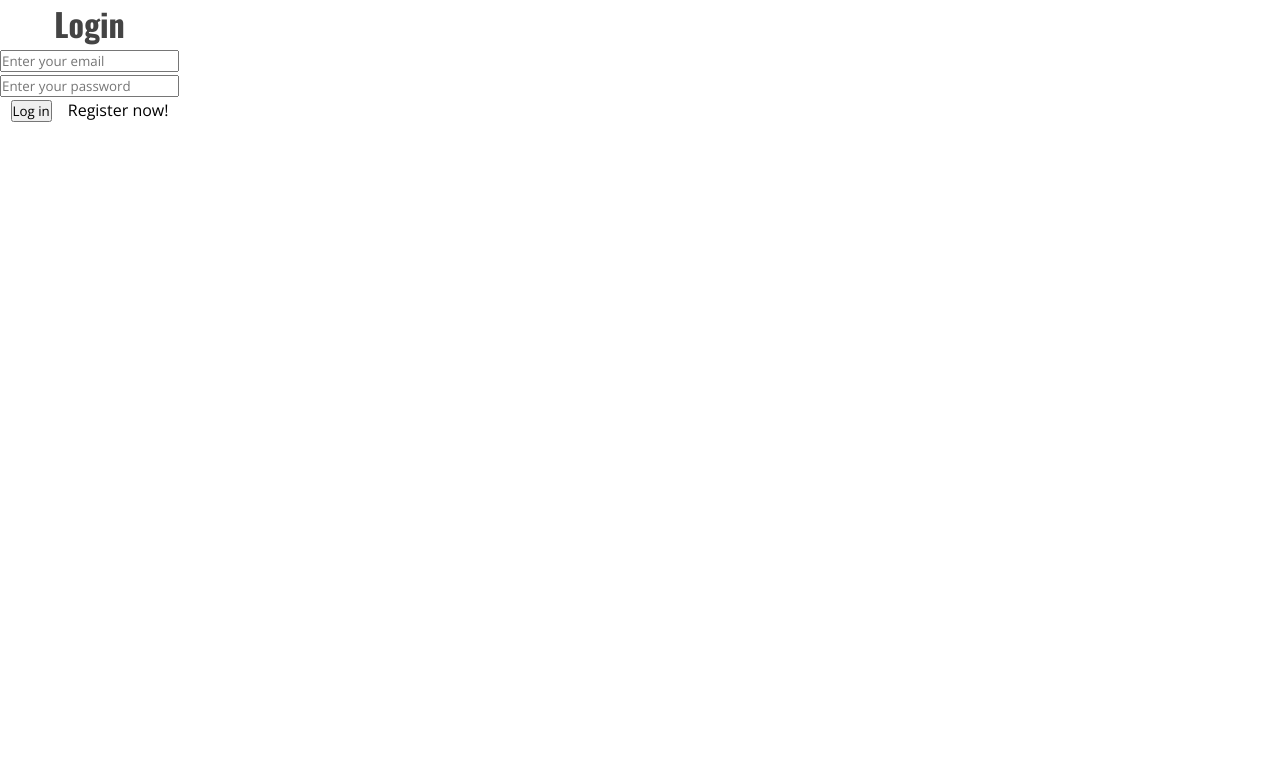
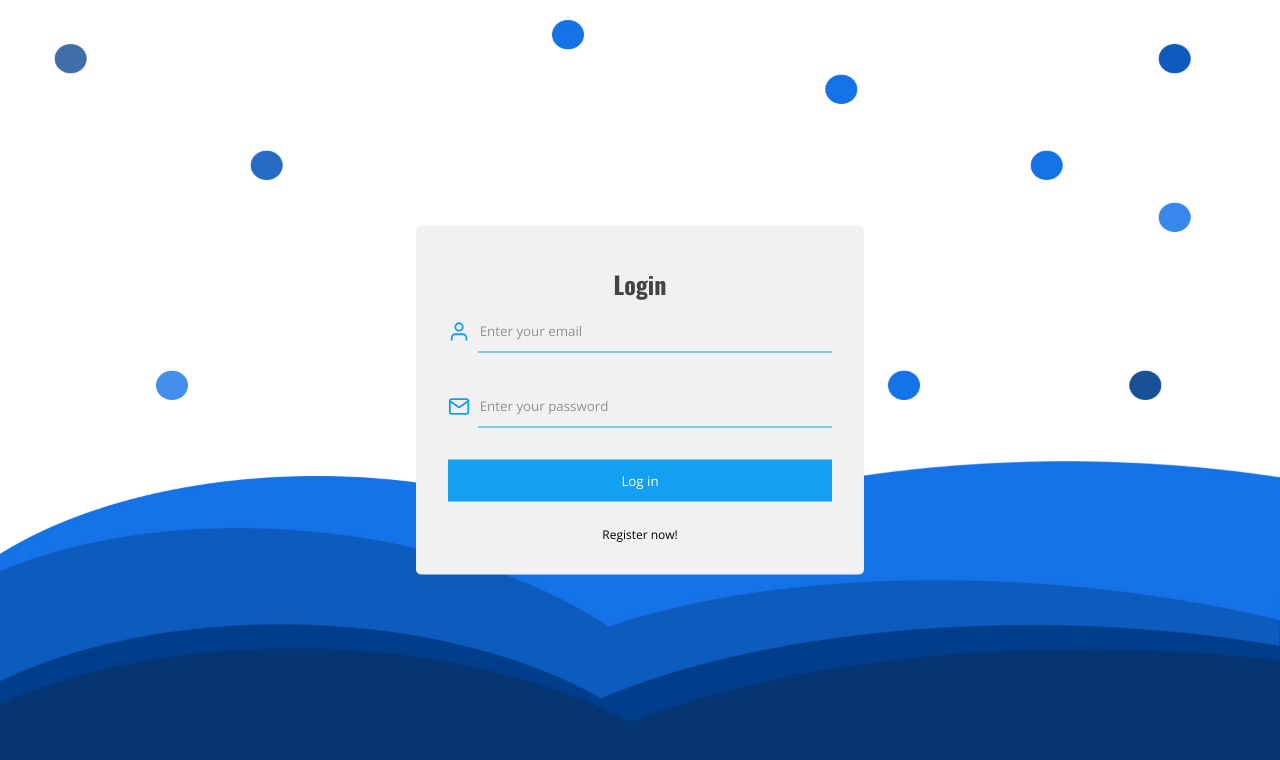
Before and after one commit to sanderhelleso/open-excercise-API, a React (Create React App) app in the folder client/: page / in a window 1280 px wide. Shown: the top 760 px of the page. Built offline with nearby package versions, Linux system fonts and the light colour scheme; no server answers.

Commit message:
Added styling to login and tiny change on register

```diff
--- a/client/src/components/login/Login.js
+++ b/client/src/components/login/Login.js
@@ -1,58 +1,156 @@
-import React, { useReducer } from 'react';
-import _fetch from '../../lib/_fetch';
-import login from '../../lib/login';
-import { withRouter } from 'react-router-dom';
+import React, { useReducer } from "react";
+import _fetch from "../../lib/_fetch";
+import login from "../../lib/login";
+import { withRouter } from "react-router-dom";
+import styled from "styled-components";
+import register from "../../img/register.jpg";
+import { User, Mail } from "react-feather";
 
 const inputs = [
     {
-		placeholder: 'Enter your email',
-		type: 'email',
-		required: true
+        placeholder: "Enter your email",
+        type: "email",
+        required: true,
+        icon: <User color="#139ff2" />
     },
     {
-		placeholder: 'Enter your password',
-		type: 'password',
-		required: true
+        placeholder: "Enter your password",
+        type: "password",
+        required: true,
+        icon: <Mail color="#139ff2" />
     }
 ];
 
 const Login = ({ history }) => {
-	const [ state, updateState ] = useReducer((state, newState) => ({ ...state, ...newState }), {
-		email: '',
-		password: ''
-	});
+    const [state, updateState] = useReducer(
+        (state, newState) => ({ ...state, ...newState }),
+        {
+            email: "",
+            password: ""
+        }
+    );
 
-	const handleSubmit = async (e) => {
+    const handleSubmit = async e => {
         e.preventDefault();
+
         login(false, state);
     };
 
     return (
-		<form className="Wrapper">
-			<h1 style={{ textAlign: 'center' }}>Login</h1>
+        <StyledBg>
+            <StyledForm noValidate>
+                <StyledHeader>Login</StyledHeader>
 
-			{inputs.map((input) => (
-				<div key={input.type}>
-					<input
+                {inputs.map(input => (
+                    <InputContainer key={input.type}>
+                        {input.icon}
+                        <StyledInput
                             placeholder={input.placeholder}
                             type={input.type}
                             required={input.required}
                             value={state[input.type]}
-						onChange={(e) => updateState({ [input.type]: e.target.value })}
+                            onChange={e =>
+                                updateState({ [input.type]: e.target.value })
+                            }
                         />
+                    </InputContainer>
+                ))}
+
+                <div>
+                    <StyledBtn type="submit" onClick={handleSubmit}>
+                        Log in
+                    </StyledBtn>
+
+                    <StyledSpan onClick={() => history.push("/register")}>
+                        Register now!
+                    </StyledSpan>
                 </div>
-			))}
-			<div style={{ textAlign: 'center' }}>
-				<button type="primary" onClick={handleSubmit}>
-					Log in
-				</button>
-
-				<a style={{ paddingLeft: '1rem' }} onClick={() => history.push('/register')}>
-					Register now!
-				</a>
-			</div>
-		</form>
+            </StyledForm>
+        </StyledBg>
     );
 };
 
 export default withRouter(Login);
+
+const StyledBg = styled.div`
+    min-width: 100%;
+    min-height: 100vh;
+    overflow: hidden;
+    background: url(${register}) no-repeat center center fixed;
+    background-size: cover;
+`;
+
+const StyledForm = styled.form`
+    margin: 0 auto;
+    text-align: center;
+    width: 30%;
+    max-width: 50%;
+    position: absolute;
+    top: 50%;
+    left: 50%;
+    transform: translate(-50%, -50%);
+    background: #f1f1f1;
+    border-radius: 5px;
+    padding: 2rem;
+`;
+
+const StyledHeader = styled.h1`
+    font-size: 1.5rem;
+    margin: 0.5rem 0;
+    display: inline-block;
+`;
+
+const InputContainer = styled.div`
+    margin-bottom: 2rem;
+    display: flex;
+    align-items: center;
+    justify-items: center;
+
+    .alert {
+        border: 1px solid red;
+    }
+    .valid {
+        border: 1px solid green;
+    }
+`;
+
+const StyledInput = styled.input`
+    box-sizing: border-box;
+    width: 100%;
+    padding: 0.75rem 0.1rem;
+    margin-left: 0.5rem;
+    border: none;
+    background: none;
+    border-bottom: 0.5px solid #139ff2;
+    :focus {
+        border: 0.5px solid #139ff2;
+    }
+    ::placeholder {
+        color: #00000066;
+    }
+`;
+
+const StyledBtn = styled.button`
+    width: 100%;
+    border: none;
+    color: #fff;
+    background: #139ff2;
+    padding: 0.75rem;
+    margin-bottom: 1.5rem;
+    transition: 0.3s all ease-in-out;
+    :hover {
+        background: #0e84c9;
+        cursor: pointer;
+    }
+`;
+
+const StyledSpan = styled.span`
+    display: flex;
+    justify-content: center;
+    font-size: 0.75rem;
+    transition: 0.3s all ease-in-out;
+    :hover {
+        cursor: pointer;
+        color: #0e84c9;
+    }
+`;
--- a/client/src/components/register/Register.js
+++ b/client/src/components/register/Register.js
@@ -1,52 +1,56 @@
-import React, { useReducer } from 'react';
-import _fetch from '../../lib/_fetch';
-import login from '../../lib/login';
-import register from '../../img/register.jpg';
-import { Target, User, Mail, Lock, Unlock } from 'react-feather';
-import styled, { createGlobalStyle } from 'styled-components';
+import React, { useReducer } from "react";
+import _fetch from "../../lib/_fetch";
+import login from "../../lib/login";
+import register from "../../img/register.jpg";
+import { Target, User, Mail, Lock, Unlock } from "react-feather";
+import styled, { createGlobalStyle } from "styled-components";
+import { withRouter } from "react-router-dom";
 
 const inputs = [
     {
-		label: 'Full Name',
-		type: 'text',
-		name: 'name',
-		placeholder: 'Enter your full name',
+        label: "Full Name",
+        type: "text",
+        name: "name",
+        placeholder: "Enter your full name",
         icon: <User color="#139ff2" />
     },
     {
-		label: 'Email',
-		type: 'email',
-		name: 'email',
-		placeholder: 'Enter your email',
+        label: "Email",
+        type: "email",
+        name: "email",
+        placeholder: "Enter your email",
         icon: <Mail color="#139ff2" />
     },
     {
-		label: 'Password',
-		type: 'password',
-		name: 'password',
-		placeholder: 'Enter a password',
+        label: "Password",
+        type: "password",
+        name: "password",
+        placeholder: "Enter a password",
         icon: <Unlock color="#139ff2" />
     },
     {
-		label: 'Confirm Password',
-		type: 'password',
-		name: 'password_confirm',
-		placeholder: 'Confirm Password',
+        label: "Confirm Password",
+        type: "password",
+        name: "password_confirm",
+        placeholder: "Confirm Password",
         icon: <Lock color="#139ff2" />
     }
 ];
 
-const purposes = [ 'Web Design', 'Personal Use', 'Mobile App' ];
+const purposes = ["Web Design", "Personal Use", "Mobile App"];
 
-const Register = () => {
-	const [ state, updateState ] = useReducer((state, newState) => ({ ...state, ...newState }), {
-		name: '',
-		email: '',
-		password: '',
-		purpose: ''
-	});
+const Register = ({ history }) => {
+    const [state, updateState] = useReducer(
+        (state, newState) => ({ ...state, ...newState }),
+        {
+            name: "",
+            email: "",
+            password: "",
+            purpose: ""
+        }
+    );
 
-	const handleSubmit = async (e) => {
+    const handleSubmit = async e => {
         e.preventDefault();
         login(true, state);
     };
@@ -56,24 +60,29 @@ const Register = () => {
             <Wrapper>
                 <StyledHeader>Register</StyledHeader>
                 <RegisterContainer>
-					{inputs.map((input) => (
+                    {inputs.map(input => (
                         <InputContainer key={input.label}>
                             {input.icon}
                             <StyledInput
                                 type={input.type}
                                 value={state[input.name]}
-								onChange={(e) =>
+                                onChange={e =>
                                     updateState({
                                         [input.name]: e.target.value
-									})}
+                                    })
+                                }
                                 placeholder={input.placeholder}
                             />
                         </InputContainer>
                     ))}
                     <SelectBox>
                         <Target color="#139ff2" />
-						<StyledSelect onChange={({ target: { value } }) => updateState({ purpose: value })}>
-							{purposes.map((purpose) => (
+                        <StyledSelect
+                            onChange={({ target: { value } }) =>
+                                updateState({ purpose: value })
+                            }
+                        >
+                            {purposes.map(purpose => (
                                 <option key={purpose} value={purpose}>
                                     {purpose}
                                 </option>
@@ -82,13 +91,17 @@ const Register = () => {
                     </SelectBox>
 
                     <StyledBtn onClick={handleSubmit}>Register</StyledBtn>
+
+                    <StyledSpan onClick={() => history.push("/")}>
+                        Click here to login instead!
+                    </StyledSpan>
                 </RegisterContainer>
             </Wrapper>
         </StyledBg>
     );
 };
 
-export default Register;
+export default withRouter(Register);
 
 const StyledBg = styled.div`
     min-width: 100%;
@@ -101,7 +114,8 @@ const StyledBg = styled.div`
 const Wrapper = styled.form`
     margin: 0 auto;
     text-align: center;
-	width: 50%;
+    width: 30%;
+    max-width: 50%;
     position: absolute;
     top: 50%;
     left: 50%;
@@ -182,3 +196,14 @@ const StyledBtn = styled.button`
         cursor: pointer;
     }
 `;
+
+const StyledSpan = styled.span`
+    display: flex;
+    justify-content: center;
+    font-size: 0.75rem;
+    margin-bottom: 1rem;
+    :hover {
+        cursor: pointer;
+        color: #0e84c9;
+    }
+`;
```
Lines whose indentation alone changed are shown as unchanged.
